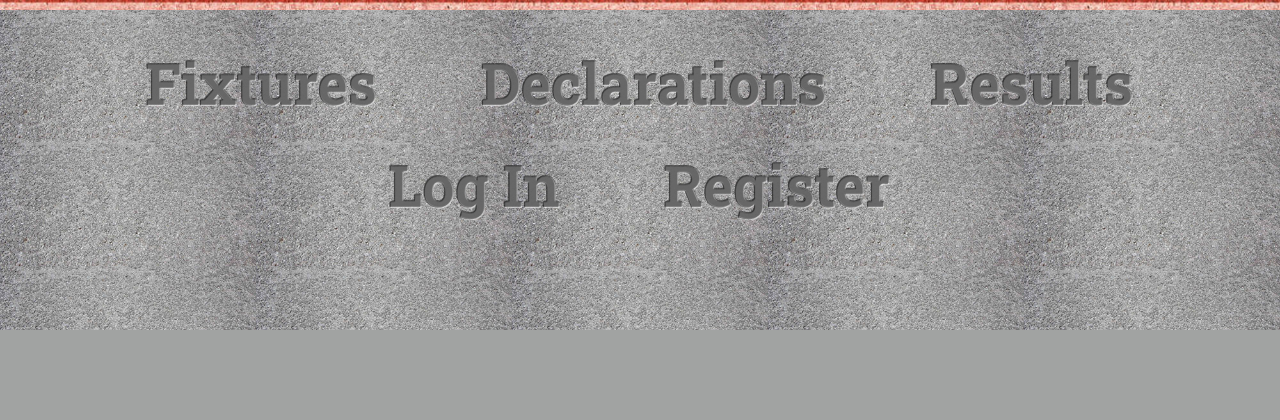
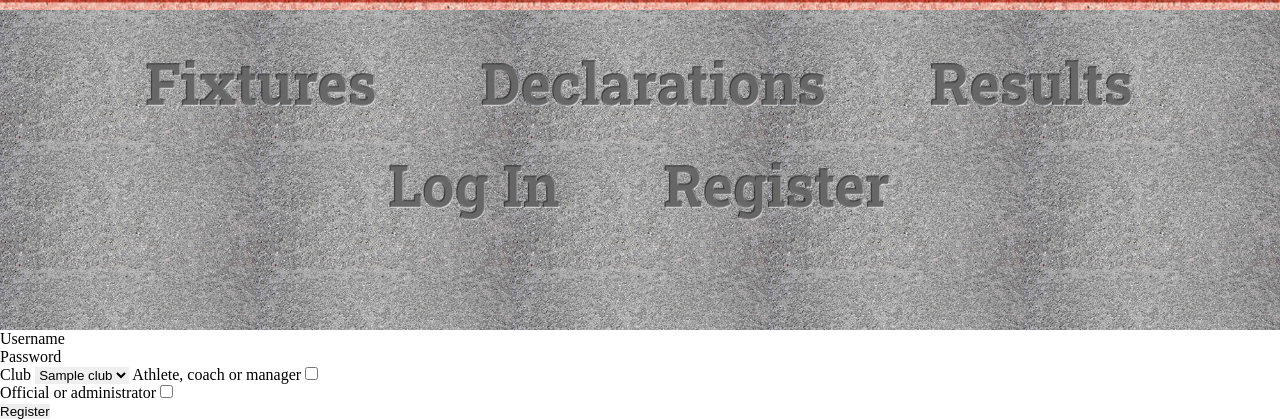
Before and after one commit to Jegouar/athletics-league, a Flask app: template templates/register.html in a window 1280 px wide. Shown: the part 1820-2240 px from the top of the page. Before the commit the page ends 2150 px from the top, so only its background shows below. Run offline with Flask 2, Linux system fonts and the light colour scheme; the template is opened without the code that fills it: most values are stand-ins (such as "Sample title", 1, 10 or a date in 2020); some libraries are stand-ins or nearby versions; some web fonts are replaced.

Commit message:
Create register template

```diff
--- a/app.py
+++ b/app.py
@@ -23,7 +23,7 @@ mongo = PyMongo(app)
 @app.route("/")
 @app.route("/welcome")
 def welcome():
-    clubs = mongo.db.clubs.find()
+    clubs = mongo.db.clubs.find({"club_status": "active"}).sort("club_name")
     return render_template("welcome.html", clubs=clubs)
 
 
--- a/static/styles/concrete.css
+++ b/static/styles/concrete.css
@@ -15,6 +15,7 @@ nav {
     background-image: url(/static/images/concrete.jpg);
     background-size: 50vw 25vw;
     height: 25vw;
+    z-index: 10;
 }
 
 @media only screen and (min-width: 600px) {
@@ -55,3 +56,8 @@ nav ul li a {
     color: rgba(235,235,235,0.2);
     text-shadow: rgba(35,35,35,0.6) -0.1vw 0, rgba(35,35,35,0.4) 0 -0.1vw, rgba(235,235,235,0.6) 0 0.1vw, rgba(35,35,35,0.4) -0.1vw -0.1vw;
 }
+
+nav ul li a:hover {
+    color: rgba(235,235,235,0.4);
+    text-shadow: rgba(35,35,35,0.6) -0.1vw 0, rgba(35,35,35,0.4) 0 -0.1vw, rgba(235,235,235,0.6) 0 0.1vw, rgba(35,35,35,0.4) -0.1vw -0.1vw;
+}
--- a/templates/base.html
+++ b/templates/base.html
@@ -25,7 +25,7 @@
                 <li><a href="#">Log Out</a></li>
             {% else %}
                 <li><a href="#">Log In</a></li>
-                <li><a href="#">Register</a></li>
+                <li><a href="{{ url_for('register') }}">Register</a></li>
             {% endif %}
         </ul>
     </nav>
--- a/templates/register.html
+++ b/templates/register.html
@@ -1,5 +1,22 @@
 {% extends "welcome.html" %}
 {% block content %}
 
+    <form method="POST" action="{{ url_for('register') }}">
+        <label for="username">Username</label>
+        <input type="text" id="username" name="username" minlength="5" maxlength="15" pattern="^[a-zA-Z0-9]{5,15}$" class="validate" required><br>
+        <label for="password">Password</label>
+        <input type="password" id="password" name="password" minlength="5" maxlength="15" pattern="^[a-zA-Z0-9]{5,15}$" class="validate" required><br>
+        <label for="club">Club</label>
+        <select list="clubs" name="club" id="club" required>
+            {% for club in clubs %}
+                <option value="{{ club.club_name }}">{{ club.club_name }}</option>
+            {% endfor %}
+        </select>
+        <label for="team">Athlete, coach or manager</label>
+        <input type="checkbox" id="team" name="team" value="team"><br>
+        <label for="official">Official or administrator</label>
+        <input type="checkbox" id="official" name="official" value="official"><br>
+        <input type="submit" value="Register">
+    </form>
 
 {% endblock %}
--- a/templates/welcome.html
+++ b/templates/welcome.html
@@ -88,7 +88,7 @@
                 <li><a href="#">Log Out</a></li>
             {% else %}
                 <li><a href="#">Log In</a></li>
-                <li><a href="#">Register</a></li>
+                <li><a href="{{ url_for('register') }}">Register</a></li>
             {% endif %}
         </ul>
     </nav>
```
